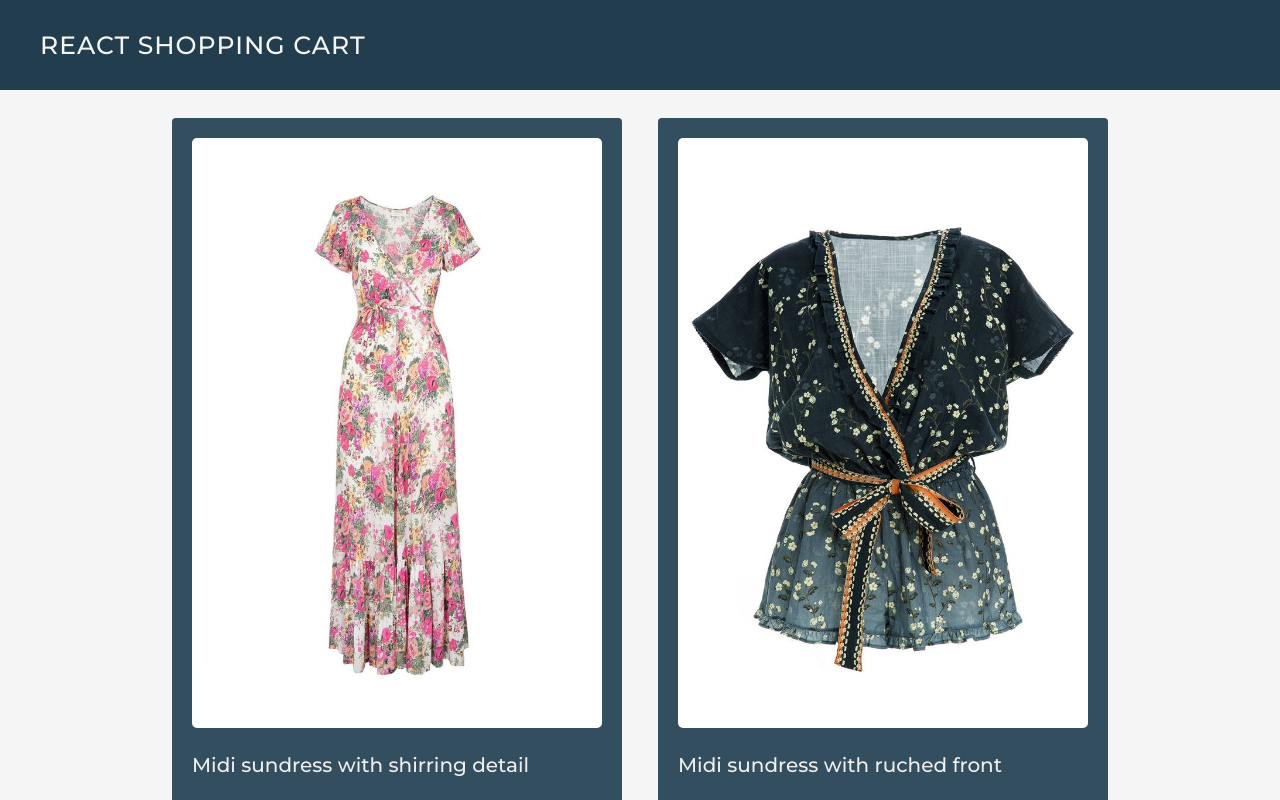
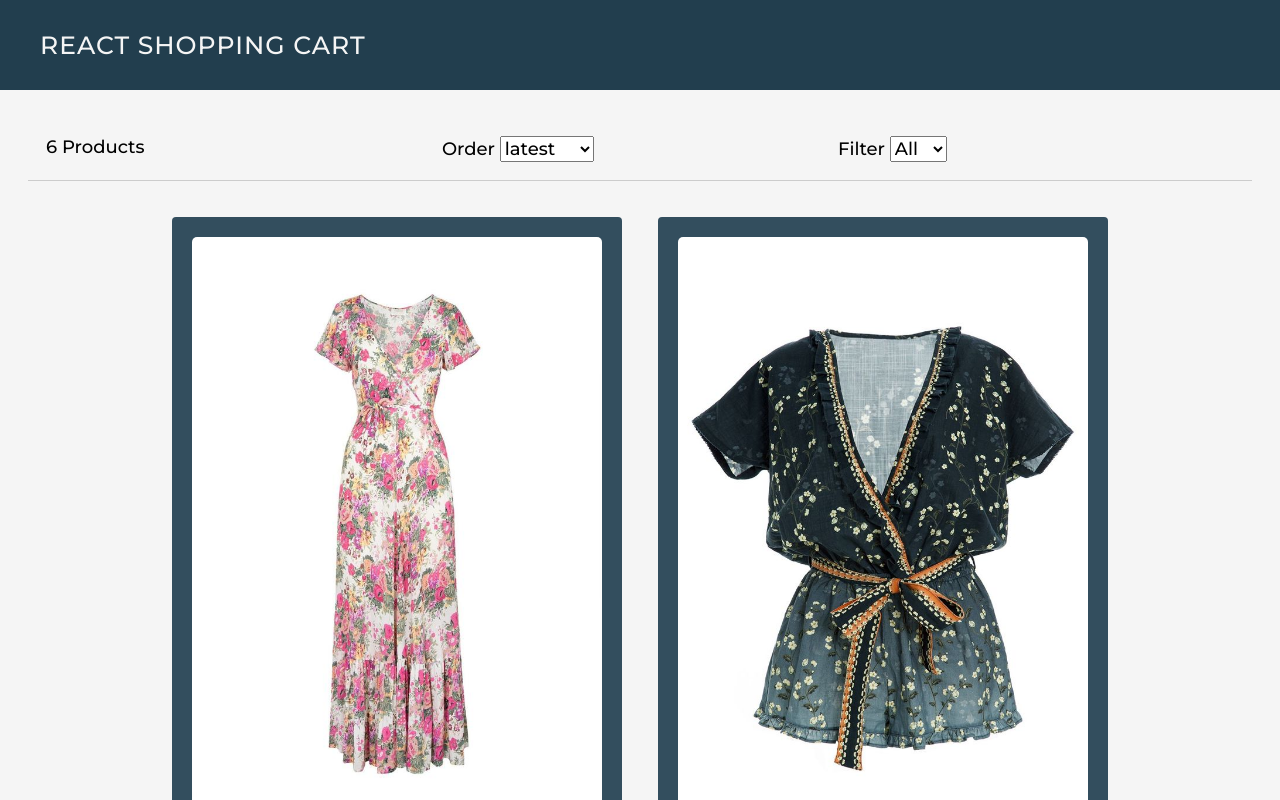
Before and after one commit to MohamadHadiyan/react-shopping-cart, a React (Create React App) app: page / in a window 1280 px wide. Shown: the top 800 px of the page. Built offline with nearby package versions, Linux system fonts and the light colour scheme.

Commit message:
filter-component

```diff
--- a/src/App.js
+++ b/src/App.js
@@ -1,6 +1,7 @@
 // feature 1
 // test 1
 import React from 'react';
+import Filter from './components/Filter';
 import Products from './components/Products';
 
 //import costom component
@@ -15,6 +16,36 @@ class App extends React.Component {
       products: data.products,
       size: "",
       sort: ""
+    }
+  }
+
+  sortProducts = (event) => {
+    //impl
+    const sort = event.target.value
+    console.log(sort)
+
+    this.setState((state) => ({
+      sort: sort,
+      products: this.state.products.slice().sort((a, b) => (
+        sort === "lowest" ? ((a.price > b.price) ? 1 : -1) :
+          sort === "highest" ? ((a.price < b.price) ? 1 : -1) :
+            ((a._id > b._id) ? 1 : -1)
+      ))
+    }))
+  }
+
+  filterProducts = (event) => {
+    //impl
+    console.log(event.target.value)
+
+    if (event.target.value === "") {
+      this.setState({ size: event.target.value, products: data.products })
+    } else {
+      this.setState({
+        size: event.target.value,
+        products: data.products.filter(
+          product => product.availableSizes.indexOf(event.target.value) >= 0)
+      })
     }
   }
 
@@ -34,6 +65,13 @@ class App extends React.Component {
         <main>
           <div className="content">
             <div className="main">
+              <Filter
+                count={this.state.products.length}
+                size={this.state.size}
+                sort={this.state.sort}
+                filterProducts={this.filterProducts}
+                sortProducts={this.sortProducts}
+              ></Filter>
               <Products products={this.state.products} />
             </div>
             <div className="sidebar">
--- /dev/null
+++ b/src/components/Filter.js
@@ -0,0 +1,36 @@
+import React, { Component } from 'react'
+
+export default class Filter extends Component {
+    render() {
+        return (
+            <div className="filter">
+                <div className="filter-result">
+                    {this.props.count} Products
+                </div>
+
+                <div className="filter-sort">
+                    Order{" "}
+                    <select value={this.props.sort} onChange={this.props.sortProducts}>
+                        <option>latest</option>
+                        <option value="lowest">Lowest</option>
+                        <option value="highest">Highest</option>
+                    </select>
+                </div>
+
+                <div className="filter-size">
+                    Filter{" "}
+                    <select value={this.props.size} onChange={this.props.filterProducts}>
+                        <option value="">All</option>
+                        <option value="XS">XS</option>
+                        <option value="S">S</option>
+                        <option value="M">M</option>
+                        <option value="L">L</option>
+                        <option value="XL">XL</option>
+                        <option value="XXL">XXL</option>
+                    </select>
+                </div>
+
+            </div>
+        )
+    }
+}
--- a/src/data.json
+++ b/src/data.json
@@ -14,7 +14,7 @@
             "image":"/images/dress2.jpg",
             "description":"This is for all the latest trends, no meter",
             "price":18.9,
-            "availableSizes":["X", "L","M"]
+            "availableSizes":["S","X", "L","M"]
         },
         {
             "_id":"dress3",
@@ -22,7 +22,7 @@
             "image":"/images/dress3.jpg",
             "description":"This is for all the latest trends, no meter",
             "price":22.9,
-            "availableSizes":["X", "XL","M"]
+            "availableSizes":["S","X", "XL","M"]
         },
         {
             "_id":"dress4",
--- a/src/index.css
+++ b/src/index.css
@@ -57,6 +57,9 @@ header a:hover{
 
 /* ====================== Start main area ====================== */
 
+
+
+
 main{
   grid-area: main;
 }
@@ -78,7 +81,25 @@ main{
   padding: 10px;
 }
 
-/* Products styling */
+/*=================== Start Filter styling ====================*/
+
+.filter{
+  display: flex;
+  justify-content: space-between;
+  padding: 1rem;
+  margin: 1rem;
+  border-bottom: 1px solid #ccc;
+}
+
+.filter div{
+  flex: 1;
+}
+
+
+/*=================== End Filter styling ====================*/
+
+
+/*=================== Start Products styling ====================*/
 .products{
   display: flex;
   justify-content: center;
@@ -132,8 +153,6 @@ main{
   width: 100%;
 }
 
-
-
 .product .product-price div,
 .product .product-price button{
   text-align: center;
@@ -164,6 +183,9 @@ main{
 
 }
 
+/*=================== End Products styling ====================*/
+
+
 
 
 /* ====================== End main area ====================== */
```
